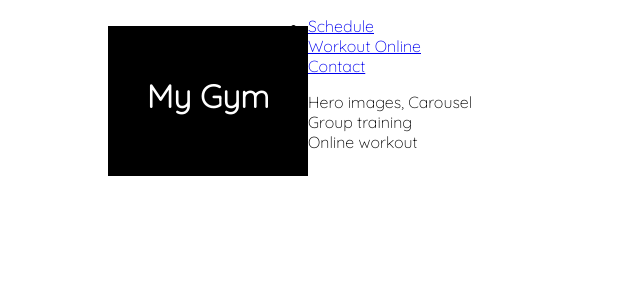
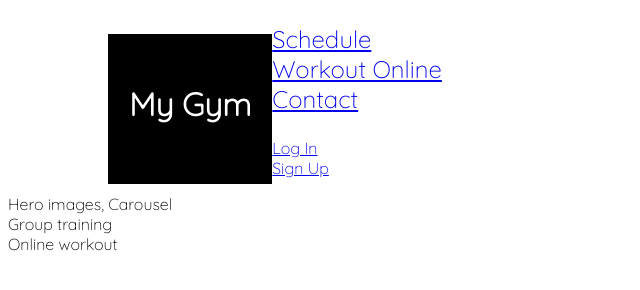
Before and after one commit to Charlie9009/CI_MS1_MYGYM, a plain HTML site: page index.html in a window 1280 px wide. Shown: the whole page, without its empty margins (0-640 px from the left). Drawn offline with Linux system fonts and the light colour scheme.

Commit message:
Style logo and nav link size

```diff
--- a/assets/css/style.css
+++ b/assets/css/style.css
@@ -12,7 +12,7 @@ body {
     background-color: black;
     float: left;
     height: 150px;
-    width: 200px;
+    width: 13%;
     margin-top: 10px;
     margin-left: 100px;
 }
@@ -21,4 +21,11 @@ body {
     color: white;
     text-align: center;
     margin-top: 50px;
+    font-size: 200%;
 }
+
+/* Navigation Links */
+
+#menu {
+    font-size: 150%;
+}
--- a/index.html
+++ b/index.html
@@ -21,7 +21,7 @@
             </div>
         </a>
         <nav>
-            <ul>
+            <ul id="menu">
                 <li>
                     <a href="#">Schedule</a>
                 </li>
@@ -33,6 +33,14 @@
                 </li>
             </ul>
         </nav>
+        <ul>
+            <li>
+                <a href="#">Log In</a>
+            </li>
+            <li>
+                <a href="#">Sign Up</a>
+            </li>
+        </ul>
     </header>
     <section>
         Hero images, Carousel
```
